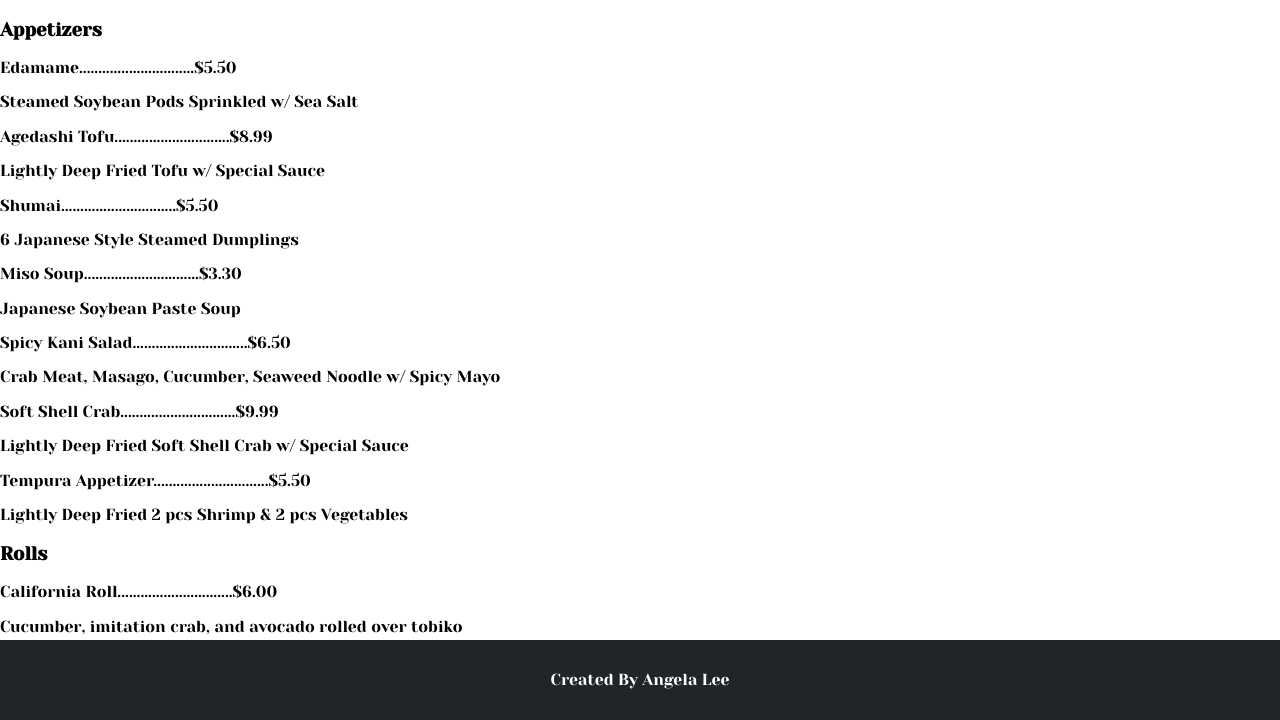
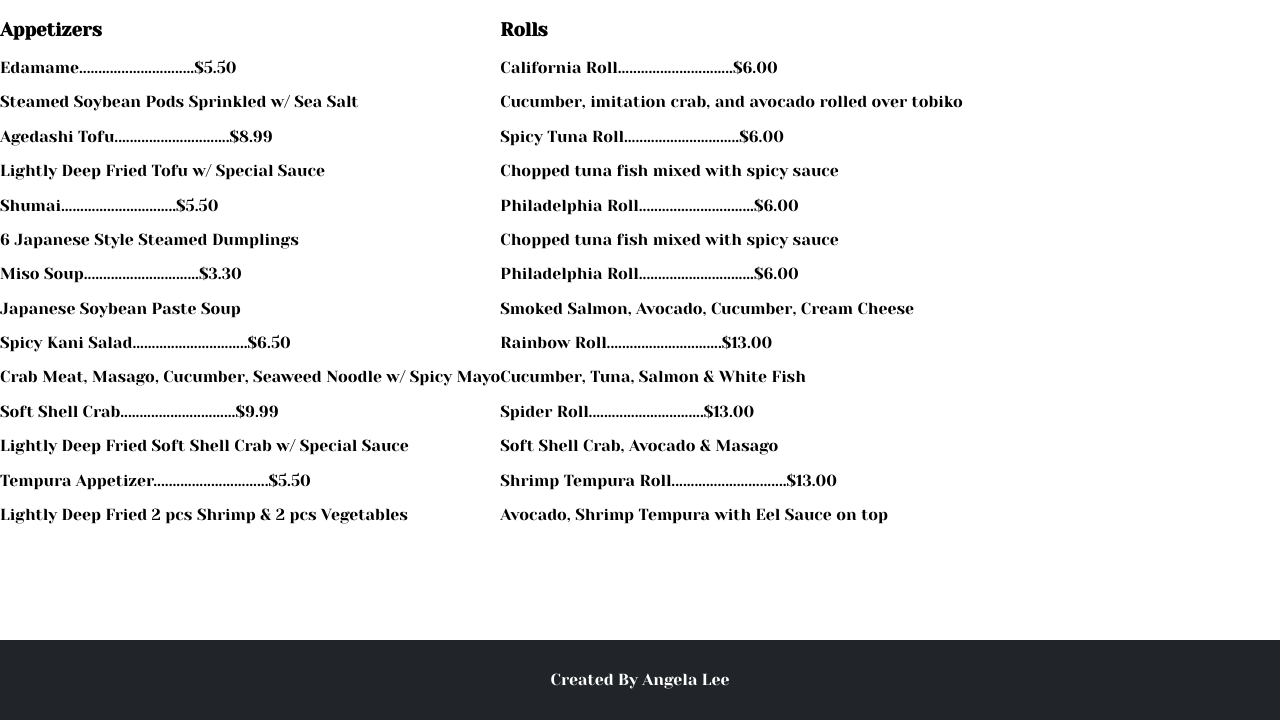
Before and after one commit to quick2delete/Restaurant-Page, a website built with webpack: page src/index.html in a window 1280 px wide. Both pictures are taken after a click on the link "MENU". Shown: the part 80-800 px from the top of the page. Built offline with nearby package versions, Linux system fonts and the light colour scheme.

Commit message:
'update'

```diff
--- a/src/components/menu.js
+++ b/src/components/menu.js
@@ -29,12 +29,38 @@ const htmlInsert = `<div class='appetizers'>
 <p>Lightly Deep Fried 2 pcs Shrimp & 2 pcs Vegetables</p>
 </div>
 </div>
+
 <div class='rolls'>
 <h3>Rolls</h3>
 <div class="roll-detail">
 <p>California Roll..............................$6.00</p>
 <p>Cucumber, imitation crab, and avocado rolled over tobiko</p>
 </div>
+<div class="roll-detail">
+<p>Spicy Tuna Roll..............................$6.00</p>
+<p>Chopped tuna fish mixed with spicy sauce</p>
+</div>
+<div class="roll-detail">
+<p>Philadelphia Roll..............................$6.00</p>
+<p>Chopped tuna fish mixed with spicy sauce</p>
+</div>
+<div class="roll-detail">
+<p>Philadelphia Roll..............................$6.00</p>
+<p>Smoked Salmon, Avocado, Cucumber, Cream Cheese</p>
+</div>
+<div class="roll-detail">
+<p>Rainbow Roll..............................$13.00</p>
+<p>Cucumber, Tuna, Salmon & White Fish</p>
+</div>
+<div class="roll-detail">
+<p>Spider Roll..............................$13.00</p>
+<p>Soft Shell Crab, Avocado & Masago</p>
+</div>
+<div class="roll-detail">
+<p>Shrimp Tempura Roll..............................$13.00</p>
+<p>Avocado, Shrimp Tempura with Eel Sauce on top
+</div>
+
 </div>
 `;
 
--- a/styles/main.css
+++ b/styles/main.css
@@ -104,6 +104,7 @@ a:hover {
 .menu{
   position:absolute;
   top:0;
+  display:flex;
 }
 
 footer {
```
Also changed, not shown: dist/bundle.js.
